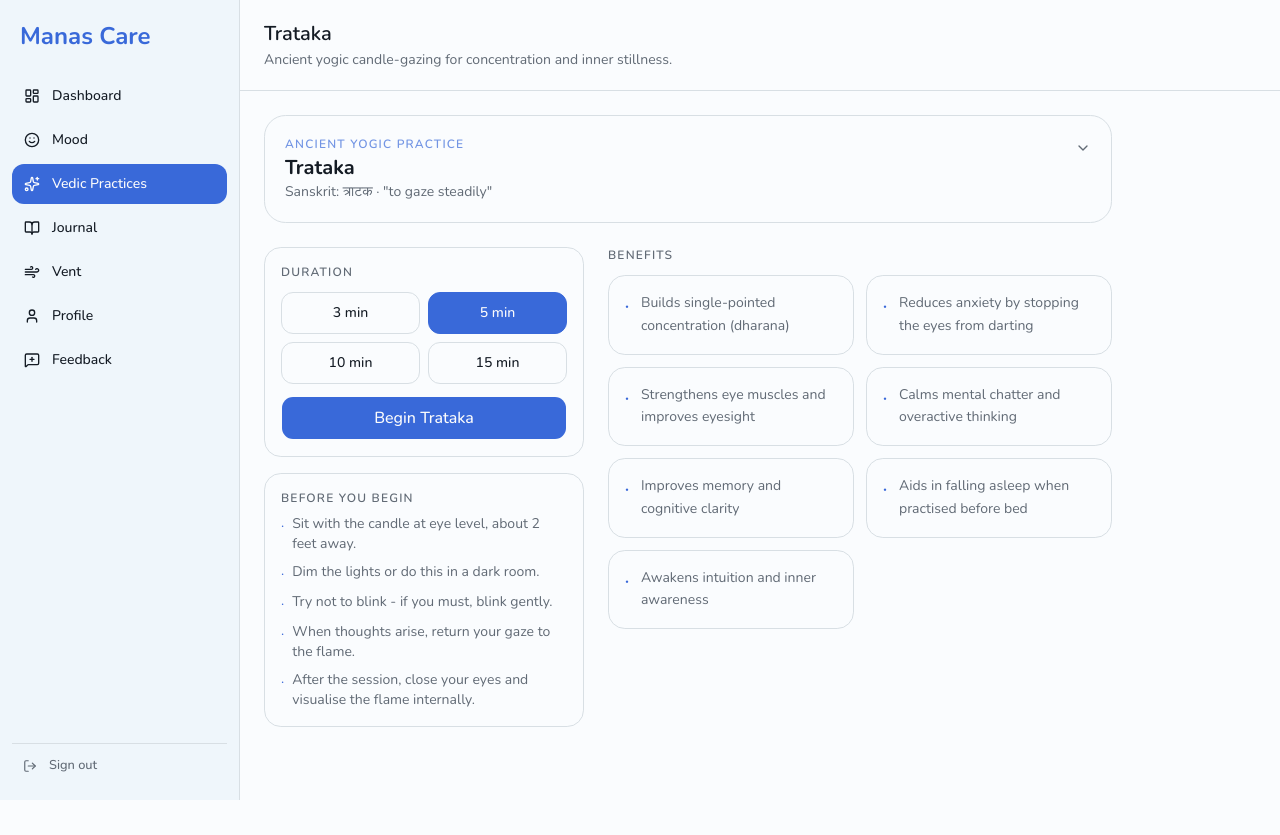
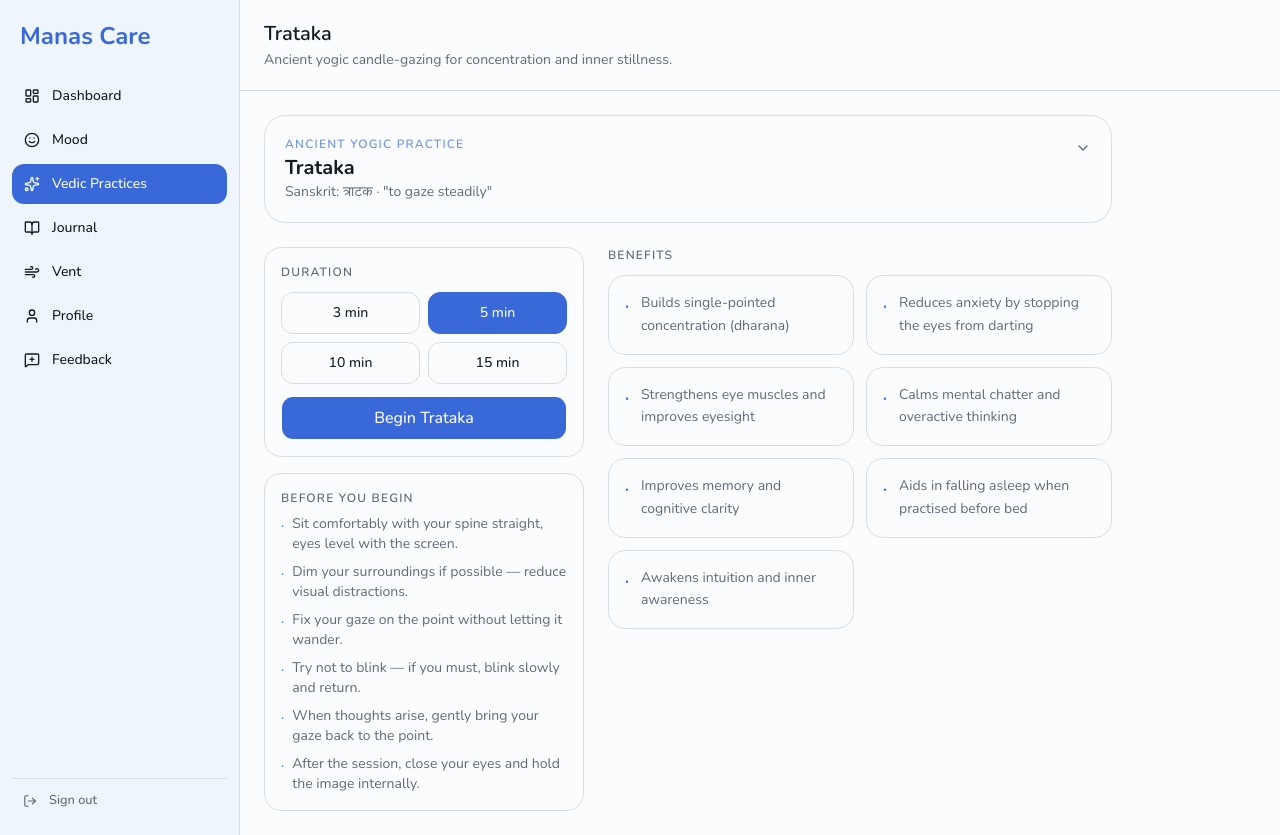
Before and after one commit to sumitkumar91/manas-care, a Next.js app: page /trataka in a window 1280 px wide. Before the commit the page ends 800 px from the top, so only its background shows below. Built offline with nearby package versions, Linux system fonts and the light colour scheme; no server answers.

Commit message:
update trataka to glowing bindu, revert sound feature, change dev port to 6767

```diff
--- a/components/meditate/TratakaPractice.tsx
+++ b/components/meditate/TratakaPractice.tsx
@@ -23,11 +23,12 @@ const BENEFITS = [
 ];
 
 const BEFORE_YOU_BEGIN = [
-  "Sit with the candle at eye level, about 2 feet away.",
-  "Dim the lights or do this in a dark room.",
-  "Try not to blink - if you must, blink gently.",
-  "When thoughts arise, return your gaze to the flame.",
-  "After the session, close your eyes and visualise the flame internally.",
+  "Sit comfortably with your spine straight, eyes level with the screen.",
+  "Dim your surroundings if possible — reduce visual distractions.",
+  "Fix your gaze on the point without letting it wander.",
+  "Try not to blink — if you must, blink slowly and return.",
+  "When thoughts arise, gently bring your gaze back to the point.",
+  "After the session, close your eyes and hold the image internally.",
 ];
 
 export function TratakaPractice() {
@@ -78,43 +79,23 @@ export function TratakaPractice() {
   if (active) {
     return (
       <div className="fixed inset-0 bg-black z-50 flex flex-col items-center justify-center gap-10">
-        <div className="flex flex-col items-center gap-2">
-          <div className="relative w-16 h-24 flex items-end justify-center">
-            <div className="absolute bottom-0 w-14 h-14 rounded-full bg-amber-500/20 blur-xl animate-pulse" />
-            <div
-              className="absolute bottom-0 w-8 h-20 rounded-t-full rounded-b-sm bg-gradient-to-t from-amber-600 via-amber-400 to-yellow-200"
-              style={{ animation: "flicker 1.8s ease-in-out infinite alternate" }}
-            />
-            <div
-              className="absolute bottom-0 w-4 h-14 rounded-t-full rounded-b-sm bg-gradient-to-t from-orange-500 via-yellow-300 to-white opacity-80"
-              style={{ animation: "flicker 1.3s ease-in-out infinite alternate-reverse" }}
-            />
-            <div className="absolute bottom-0 w-2 h-6 rounded-t-full bg-white opacity-60" />
-            <div className="absolute bottom-0 w-1 h-4 bg-gray-700 rounded-sm translate-y-3" />
-          </div>
-          <div className="w-10 h-16 bg-gradient-to-b from-amber-50 to-amber-100 rounded-sm border border-amber-200" />
+        {/* Gazing point — a single glowing bindu */}
+        <div className="relative flex items-center justify-center w-32 h-32">
+          <div className="absolute w-32 h-32 rounded-full bg-white/5 blur-2xl" />
+          <div className="absolute w-16 h-16 rounded-full bg-white/10 blur-xl" />
+          <div className="w-5 h-5 rounded-full bg-white shadow-[0_0_24px_6px_rgba(255,255,255,0.4)]" />
         </div>
 
         <div className="text-center space-y-1">
-          <p className="text-amber-200/60 text-sm tracking-widest uppercase">Trataka</p>
-          <p className="text-white/40 text-xs">Keep your gaze soft and steady on the flame</p>
+          <p className="text-white/40 text-sm tracking-widest uppercase">Trataka</p>
+          <p className="text-white/25 text-xs">Hold your gaze steady on the point</p>
         </div>
 
-        <p className="text-white/80 text-4xl font-mono tracking-widest">{mins}:{secs}</p>
+        <p className="text-white/70 text-4xl font-mono tracking-widest">{mins}:{secs}</p>
 
         <Button variant="ghost" size="sm" className="text-white/30 hover:text-white/60" onClick={handleStop}>
           End session
         </Button>
-
-        <style>{`
-          @keyframes flicker {
-            0% { transform: scaleX(1) scaleY(1) rotate(-1deg); }
-            25% { transform: scaleX(0.95) scaleY(1.03) rotate(1deg); }
-            50% { transform: scaleX(1.04) scaleY(0.97) rotate(-0.5deg); }
-            75% { transform: scaleX(0.97) scaleY(1.02) rotate(1.5deg); }
-            100% { transform: scaleX(1.02) scaleY(1) rotate(-1deg); }
-          }
-        `}</style>
       </div>
     );
   }
@@ -147,7 +128,7 @@ export function TratakaPractice() {
         {infoOpen && (
           <div className="space-y-3 pt-1 border-t">
             <p className="text-sm text-muted-foreground leading-relaxed">
-              Trataka is the practice of fixing your eyes on a single point - traditionally a candle flame - without blinking or letting the gaze wander. When the eyes stop moving, the mind follows into stillness.
+              Trataka is the practice of fixing your eyes on a single point without blinking or letting the gaze wander. Traditionally practised on a candle flame, a dot, or a star — any still object that anchors the attention. When the eyes stop moving, the mind follows into stillness.
             </p>
             <div className="space-y-0.5">
               <p className="text-xs font-semibold uppercase tracking-widest text-muted-foreground">History</p>
--- a/package.json
+++ b/package.json
@@ -3,7 +3,7 @@
   "version": "0.1.0",
   "private": true,
   "scripts": {
-    "dev": "node node_modules/next/dist/bin/next dev",
+    "dev": "node node_modules/next/dist/bin/next dev -p 6767",
     "build": "node node_modules/next/dist/bin/next build",
     "start": "node node_modules/next/dist/bin/next start",
     "lint": "eslint"
```
Also changed, not shown: 1 other file (tests, documents, lock files or other folders).
